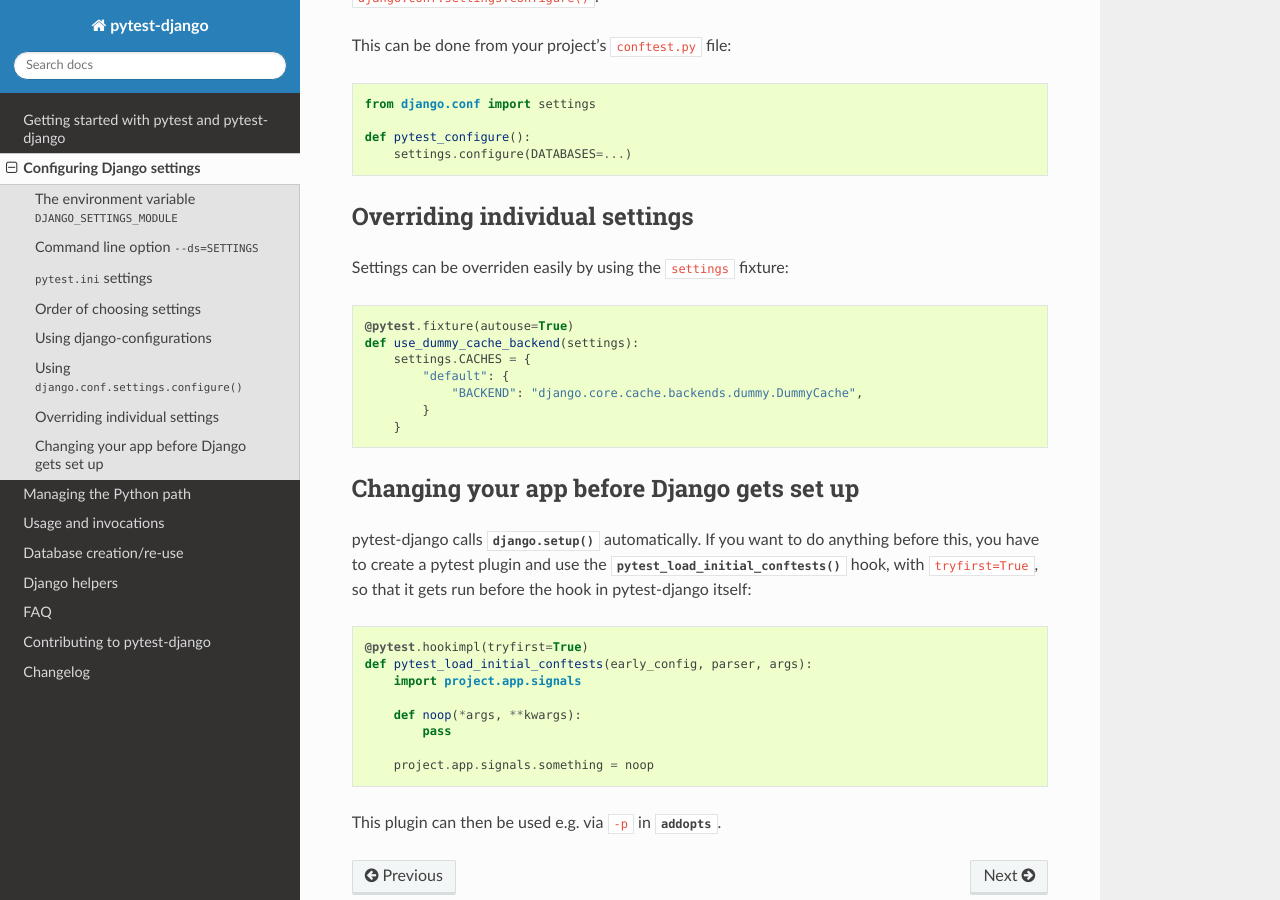
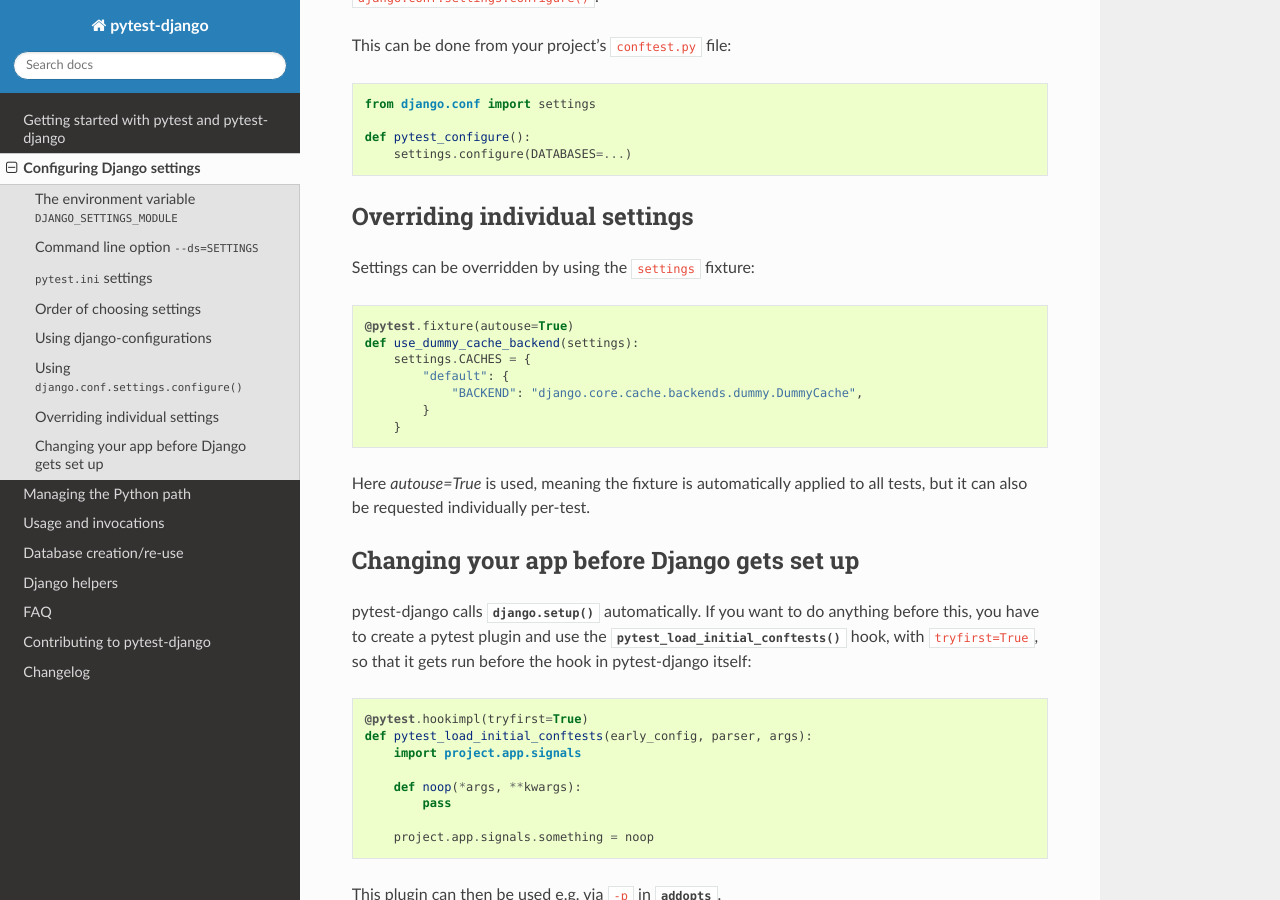
Before and after one commit to pytest-dev/pytest-django, a Sphinx documentation site: the page built from docs/configuring_django.rst, in a window 1280 px wide and 900 px high, scrolled down 1896 px. Built offline with Sphinx 7.4.7 and the Read the Docs theme 2.0.0, drawn with Linux system fonts in a browser that asks for light colours; cross-references to code outside the pages are shown as plain code.

Commit message:
better explanation
Co-authored-by: Ran Benita <ran@unusedvar.com>

```diff
--- a/docs/configuring_django.rst
+++ b/docs/configuring_django.rst
@@ -89,7 +89,7 @@
 Overriding individual settings
 ------------------------------
 
-Settings can be overriden easily by using the ``settings`` fixture::
+Settings can be overridden by using the :fixture:`settings` fixture::
 
     @pytest.fixture(autouse=True)
     def use_dummy_cache_backend(settings):
@@ -98,6 +98,9 @@
                 "BACKEND": "django.core.cache.backends.dummy.DummyCache",
             }
         }
+
+Here `autouse=True` is used, meaning the fixture is automatically applied to all tests,
+but it can also be requested individually per-test.
 
 Changing your app before Django gets set up
 -------------------------------------------
```
